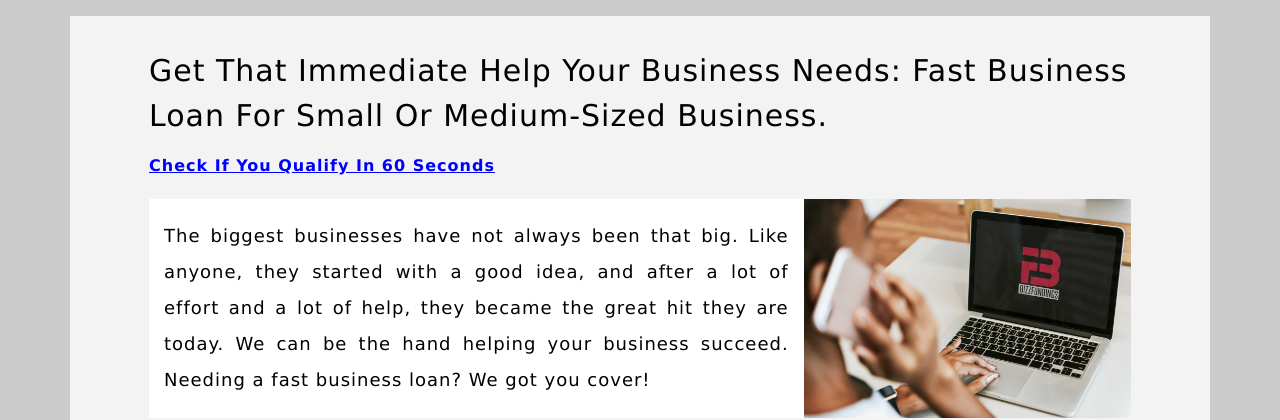
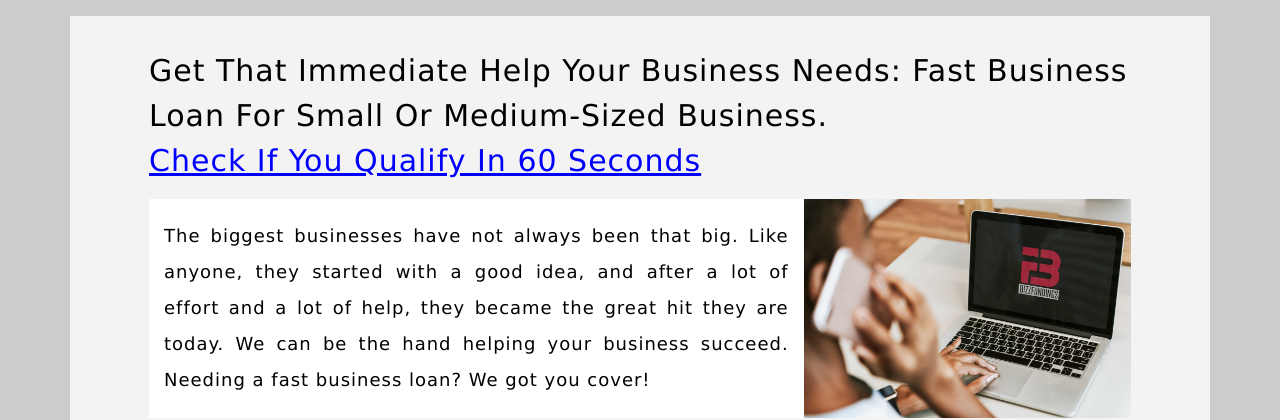
Before and after one commit to feelinggoodlewis/gratis-bizfunding, a PHP site: page /blog.html in a window 1280 px wide. Shown: the part 47-467 px from the top of the page. Run offline with PHP 8.4, Linux system fonts and the light colour scheme; some libraries are stand-ins or nearby versions; some web fonts are replaced.

```diff
--- a/blog.html
+++ b/blog.html
@@ -69,7 +69,10 @@
 
             <p class="blog-intro">
                Get that immediate help your business needs: Fast Business Loan for small or medium-sized business.
-               <br /><span class="blog-link" onclick="location='index.html'">Check if You Qualify In 60 Seconds</span>
+               <br />
+               <a href="index.html#form-cap" target="load_iframe"><span class="blog-link1 disable_iscroll">Check if You
+                     Qualify In 60 Seconds</span></a>
+               <!-- <span class="blog-link1" onclick="location='index.html'">Check if You Qualify In 60 Seconds</span> -->
             </p>
 
             <div style="padding:0 15px">
--- a/style.css
+++ b/style.css
@@ -1605,6 +1605,15 @@ footer a {
 
 }
 
+.blog-link1 {
+   text-decoration: underline;
+   cursor: pointer;
+   color: blue;
+   text-transform: capitalize;
+   font-family: 'Lucida Sans', 'Lucida Sans Regular', 'Lucida Grande', 'Lucida Sans Unicode', Geneva, Verdana, sans-serif;
+   font-size: 30px;
+}
+
 .action-main {
    background: url('images/blog/footer-imag.jpg') no-repeat center center /cover;
    min-height: 270px;
@@ -1725,6 +1734,10 @@ footer a {
       text-align: center;
       font-size: 25px !important;
    }
+
+   .blog-link1 {
+      font-size: 25px !important;
+   }
 }
 
 
```
